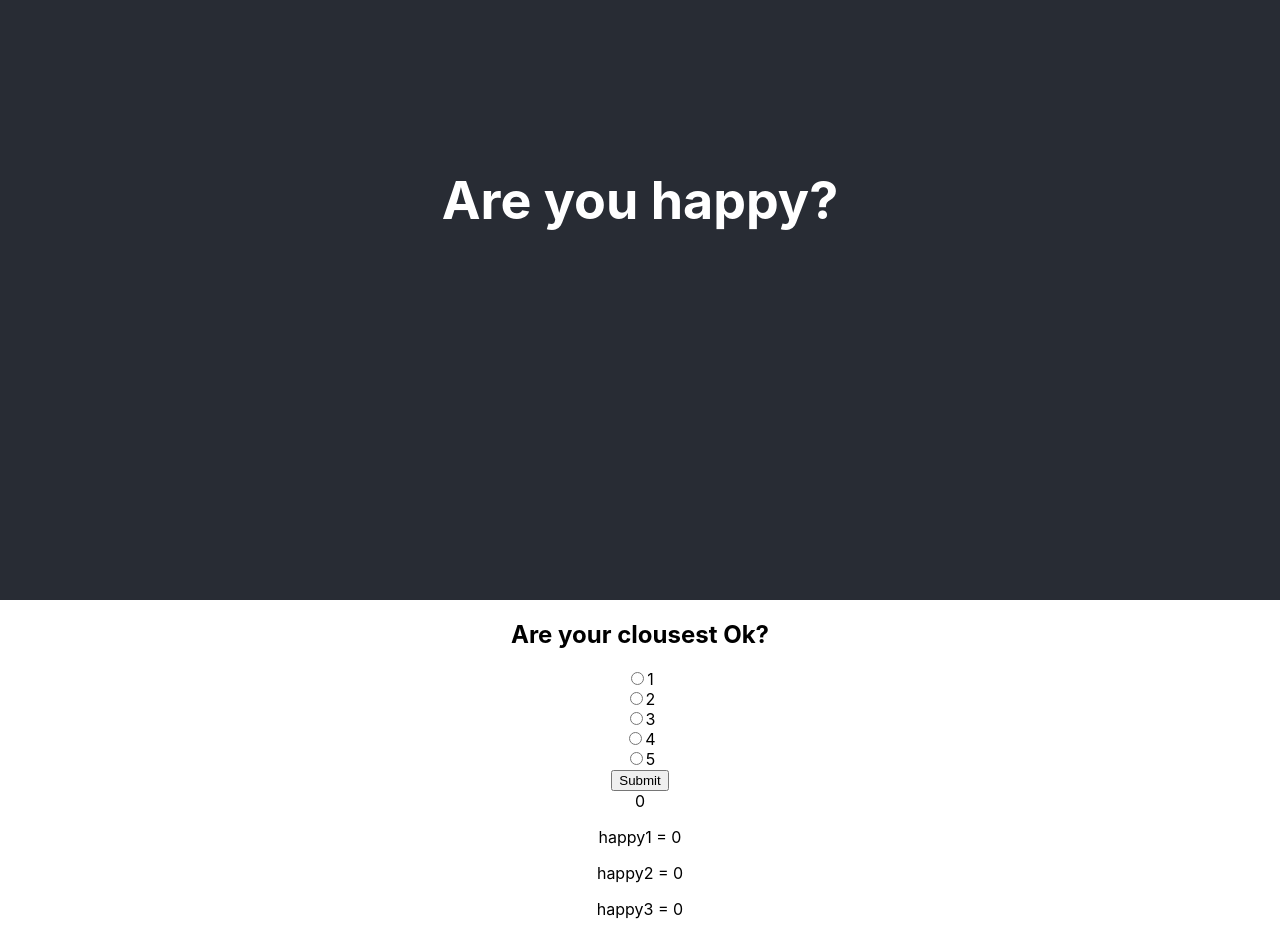
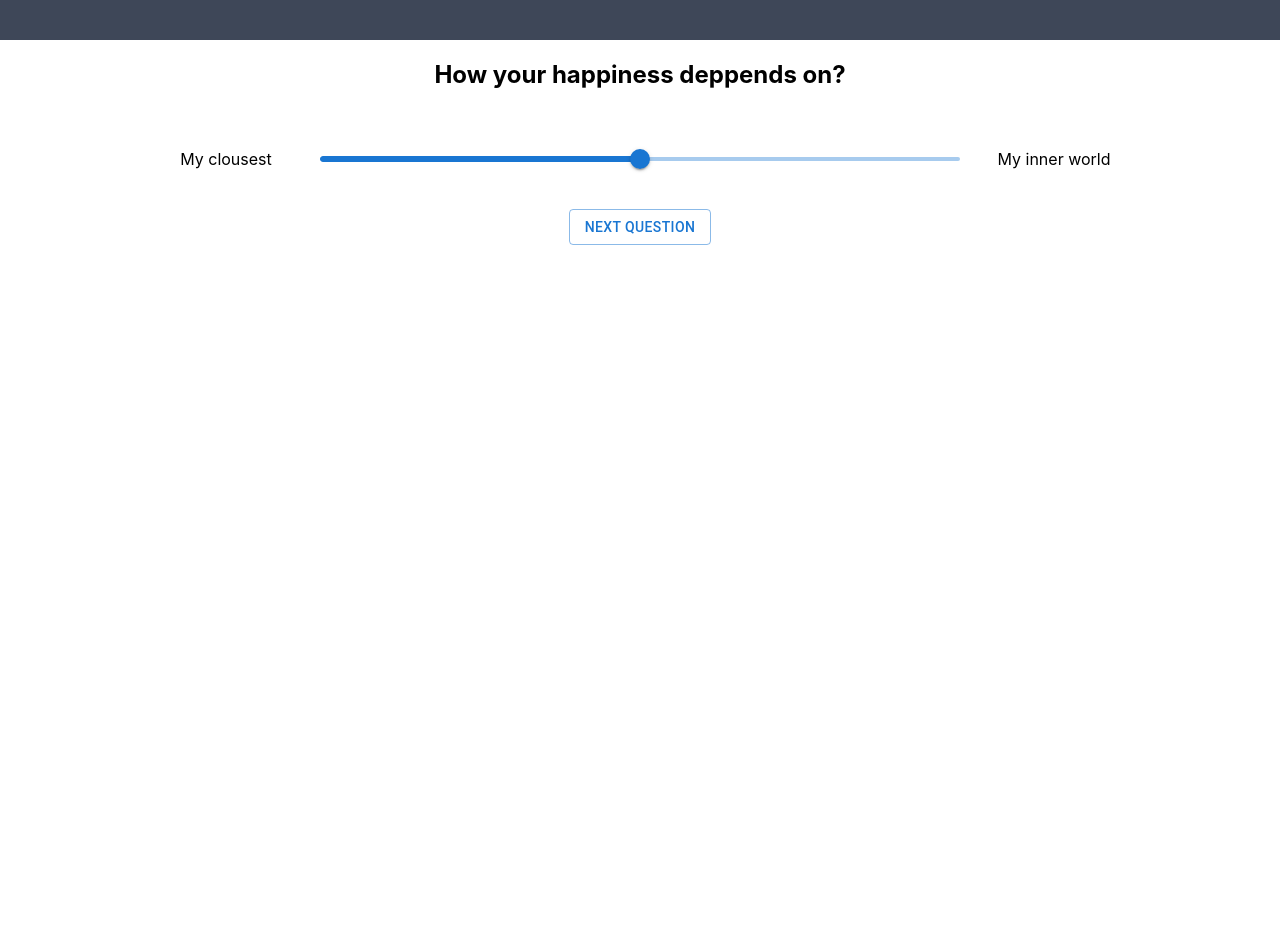
Before and after one commit to Volodsher/am-i-happy, a React (Create React App) app: page / in a window 1280 px wide. Shown: the part 200-1135 px from the top of the page. After the commit the page ends 800 px from the top, so only its background shows below. Built offline with nearby package versions, Linux system fonts and the light colour scheme.

Commit message:
before outside-inside world slider

```diff
--- a/package.json
+++ b/package.json
@@ -3,11 +3,16 @@
   "version": "0.1.0",
   "private": true,
   "dependencies": {
+    "@emotion/react": "^11.8.2",
+    "@emotion/styled": "^11.8.1",
+    "@mui/material": "^5.5.2",
+    "@reduxjs/toolkit": "^1.8.0",
     "@testing-library/jest-dom": "^5.16.2",
     "@testing-library/react": "^12.1.4",
     "@testing-library/user-event": "^13.5.0",
     "react": "^17.0.2",
     "react-dom": "^17.0.2",
+    "react-redux": "^7.2.6",
     "react-scripts": "5.0.0",
     "web-vitals": "^2.1.4"
   },
--- a/src/App.css
+++ b/src/App.css
@@ -3,7 +3,7 @@
 }
 
 .App-logo {
-  height: 40vmin;
+  height: 10vmin;
   pointer-events: none;
 }
 
@@ -14,8 +14,8 @@
 }
 
 .App-header {
-  background-color: #282c34;
-  min-height: 100vh;
+  background-color: #3e4758;
+  min-height: 30vh;
   display: flex;
   flex-direction: column;
   align-items: center;
--- a/src/App.js
+++ b/src/App.js
@@ -1,116 +1,257 @@
-//import logo from './logo.svg';
 import './App.css';
-import { useState, useEffect } from 'react';
+import {
+  FormControl,
+  Stack,
+  Slider,
+  Box,
+  FormLabel,
+  RadioGroup,
+  FormControlLabel,
+  Radio,
+  Button,
+} from '@mui/material';
+import { useState, useEffect, useLayoutEffect } from 'react';
 
-const questions = [
+const questionsData = [
+  {
+    id: 0,
+    text: 'Are your clousest onces Ok?',
+    result: 0,
+  },
   {
     id: 1,
-    text: 'Are your clousest Ok?',
+    text: 'Do you do what you have to do?',
+    result: 0,
   },
   {
     id: 2,
-    text: 'Do you do what you have to do?',
+    text: 'Do you do what you can do?',
+    result: 0,
   },
   {
     id: 3,
-    text: 'Do you do what you can do?',
-  },
-  {
-    id: 4,
     text: 'Do you really do what you whant to do?',
+    result: 0,
   },
 ];
 
 function App() {
-  const [question, setQuestion] = useState(0);
-  const [happy1, setHappy1] = useState(0);
-  const [happy2, setHappy2] = useState(0);
-  const [happy3, setHappy3] = useState(0);
+  const [questions, setQuestions] = useState(questionsData);
+  const [question, setQuestion] = useState(-1);
+  const [selectedOption, setSelectedOption] = useState(0);
 
-  const [selectedOption, setSelectedOption] = useState(0);
   const handleOptionChange = (changeEvent) => {
     setSelectedOption(changeEvent.target.value);
   };
 
   const handleFormSubmit = (e) => {
     e.preventDefault();
-    question === 3 ? setQuestion(0) : setQuestion(question + 1);
+    switch (question) {
+      case 0:
+        setQuestions((prevState) => [
+          ...prevState,
+          (prevState[0].result = parseInt(selectedOption, 10)),
+        ]);
+        break;
+      case 1:
+        setQuestions((prevState) => [
+          ...prevState,
+          (prevState[1].result = parseInt(selectedOption, 10)),
+        ]);
+        break;
+      case 2:
+        setQuestions((prevState) => [
+          ...prevState,
+          (prevState[2].result = parseInt(selectedOption, 10)),
+        ]);
+        break;
+      case 3:
+        setQuestions((prevState) => [
+          ...prevState,
+          (prevState[3].result = parseInt(selectedOption, 10)),
+        ]);
+        break;
+    }
+
+    setSelectedOption(0);
+    setQuestion(question + 1);
   };
 
-  return (
+  const refreshQuiz = () => {
+    setQuestion(-1);
+  };
+
+  const result =
+    ((questions[0].result +
+      questions[1].result +
+      questions[2].result +
+      questions[3].result) /
+      4) *
+    100;
+
+  return question === 4 ? (
+    <div
+      style={{
+        height: '100vh',
+        display: 'flex',
+        flexDirection: 'column',
+        justifyContent: 'center',
+        alignItems: 'center',
+      }}
+    >
+      <h1>You are {result} % happy</h1>
+      <Button variant="outlined" onClick={refreshQuiz}>
+        Try again
+      </Button>
+    </div>
+  ) : question === -1 ? (
     <div className="App">
       <header className="App-header">
-        <h1>Are you happy?</h1>
+        <h1>Are you happy at this moment?</h1>
       </header>
-      <form onSubmit={handleFormSubmit}>
+      <Box
+        sx={{
+          display: 'flex',
+          flexDirection: 'column',
+          justifyContent: 'center',
+          alignItems: 'center',
+          gap: '30px',
+        }}
+      >
+        <h2>How your happiness deppends on?</h2>
+        <Box
+          sx={{
+            display: 'flex',
+            width: '100%',
+            justifyContent: 'center',
+            alignItems: 'center',
+            gap: '20px',
+          }}
+        >
+          <div
+            style={{
+              width: '10%',
+              padding: 10,
+            }}
+          >
+            My clousest
+          </div>
+          <Slider
+            defaultValue={50}
+            aria-label="Default"
+            valueLabelDisplay="auto"
+            sx={{ width: '50%' }}
+          />
+          <div
+            style={{
+              width: '10%',
+              padding: 10,
+            }}
+          >
+            My inner world
+          </div>
+        </Box>
+        <Button variant="outlined" onClick={handleFormSubmit}>
+          Next question
+        </Button>
+      </Box>
+    </div>
+  ) : (
+    <QuestionForm
+      handleFormSubmit={handleFormSubmit}
+      questions={questions}
+      handleOptionChange={handleOptionChange}
+      question={question}
+      selectedOption={selectedOption}
+    />
+  );
+}
+
+function QuestionForm(props) {
+  const {
+    handleFormSubmit,
+    questions,
+    handleOptionChange,
+    question,
+    selectedOption,
+  } = props;
+
+  return (
+    <div className="">
+      <header className="App-header">
+        <h1>Are you happy at this moment?</h1>
+      </header>
+      <Box
+        sx={{
+          display: 'flex',
+          flexDirection: 'column',
+          justifyContent: 'center',
+          alignItems: 'center',
+          gap: '20px',
+        }}
+      >
         <h2>{questions[question].text}</h2>
-        <div className="form-check">
-          <label>
-            <input
-              type="radio"
-              name="point"
+        <FormControl>
+          <FormLabel id="label">Choose the answer</FormLabel>
+          <RadioGroup
+            aria-labelledby="demo-radio-buttons-group-label"
+            name="radio-buttons-group"
+          >
+            <FormControlLabel
               value="1"
+              control={<Radio size="large" />}
+              label="Yes"
               onChange={handleOptionChange}
+              checked={selectedOption === '1'}
             />
-            1
-          </label>
-        </div>
-        <div className="form-check">
-          <label>
-            <input
-              type="radio"
-              name="point"
-              value="2"
+            <FormControlLabel
+              value="0"
+              control={<Radio size="large" />}
+              label="No"
               onChange={handleOptionChange}
+              checked={selectedOption === '0'}
             />
-            2
-          </label>
-        </div>
-        <div className="form-check">
-          <label>
-            <input
-              type="radio"
-              name="point"
-              value="3"
-              onChange={handleOptionChange}
-            />
-            3
-          </label>
-        </div>
-        <div className="form-check">
-          <label>
-            <input
-              type="radio"
-              name="point"
-              value="4"
-              onChange={handleOptionChange}
-            />
-            4
-          </label>
-        </div>
-        <div className="form-check">
-          <label>
-            <input
-              type="radio"
-              name="point"
-              value="5"
-              onChange={handleOptionChange}
-            />
-            5
-          </label>
-        </div>
-        <div className="form-group">
-          <button className="" type="submit">
-            Submit
-          </button>
-        </div>
-        {selectedOption}
-        <p>happy1 = {happy1}</p>
-        <p>happy2 = {happy2}</p>
-        <p>happy3 = {happy3}</p>
-      </form>
+          </RadioGroup>
+        </FormControl>
+        <Button variant="outlined" onClick={handleFormSubmit}>
+          Next question
+        </Button>
+      </Box>
     </div>
   );
 }
 
 export default App;
+
+// <form onSubmit={handleFormSubmit}>
+// <h2>{questions[question].text}</h2>
+// <div className="form-check">
+//   <label>
+//     <input
+//       type="radio"
+//       name="point"
+//       checked={selectedOption === '0'}
+//       value="0"
+//       onChange={handleOptionChange}
+//     />
+//     No
+//   </label>
+// </div>
+// <div className="form-check">
+//   <label>
+//     <input
+//       type="radio"
+//       name="point"
+//       checked={selectedOption === '1'}
+//       value="1"
+//       onChange={handleOptionChange}
+//     />
+//     Yes
+//   </label>
+// </div>
+// <div className="form-group">
+//   <button className="" type="submit">
+//     Submit
+//   </button>
+// </div>
+// </form>
--- a/src/index.css
+++ b/src/index.css
@@ -5,6 +5,8 @@ body {
     sans-serif;
   -webkit-font-smoothing: antialiased;
   -moz-osx-font-smoothing: grayscale;
+
+  height: 100%;
 }
 
 code {
--- a/src/index.js
+++ b/src/index.js
@@ -1,12 +1,18 @@
 import React from 'react';
 import ReactDOM from 'react-dom';
+
+// import { Provider } from 'react-redux';
+// import store from './App/store';
+
 import './index.css';
 import App from './App';
 import reportWebVitals from './reportWebVitals';
 
 ReactDOM.render(
   <React.StrictMode>
+    {/* <Provider store={store}> */}
     <App />
+    {/* </Provider> */}
   </React.StrictMode>,
   document.getElementById('root')
 );
```
Also changed, not shown: 1 other file (tests, documents, lock files or other folders).
